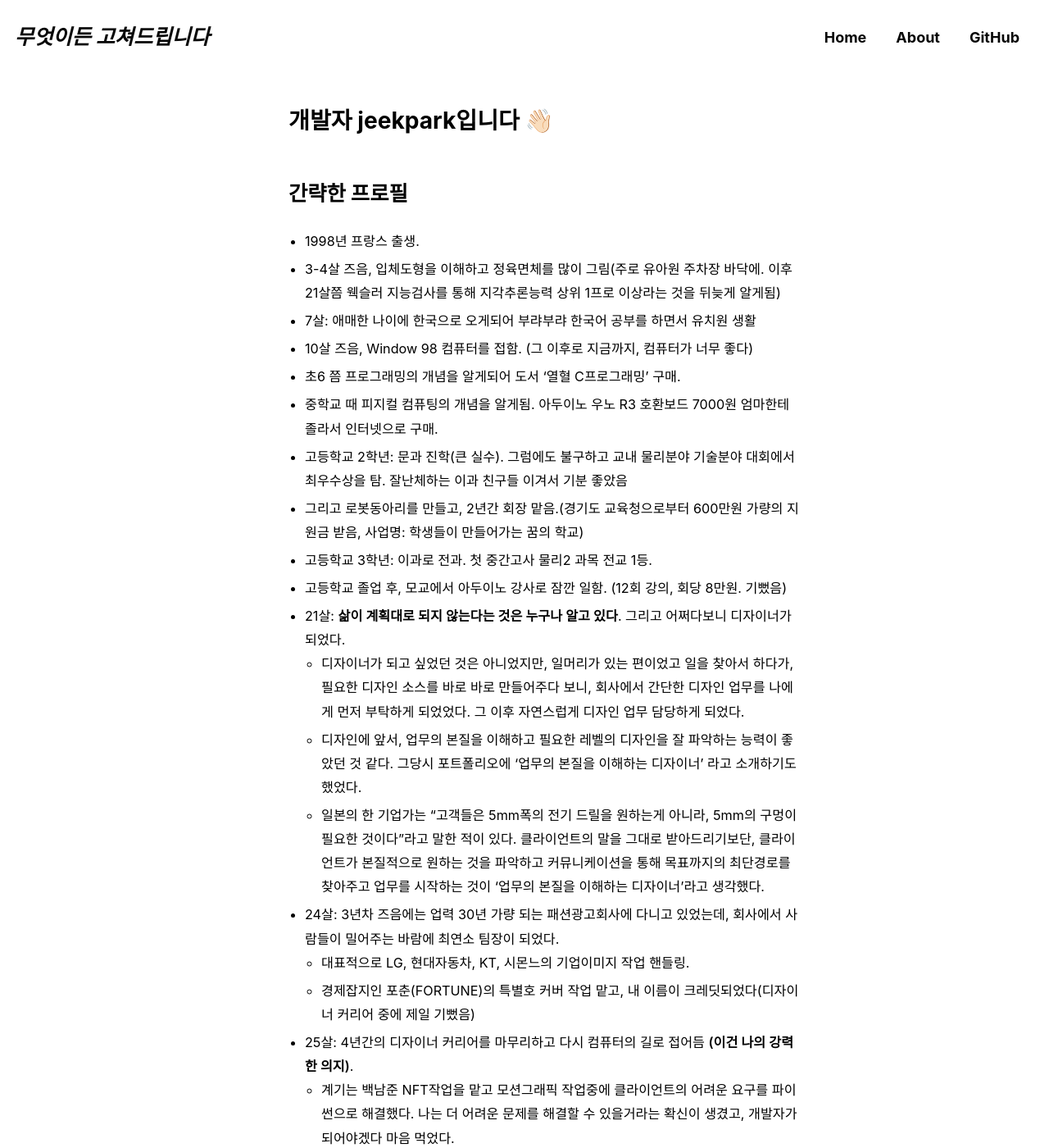
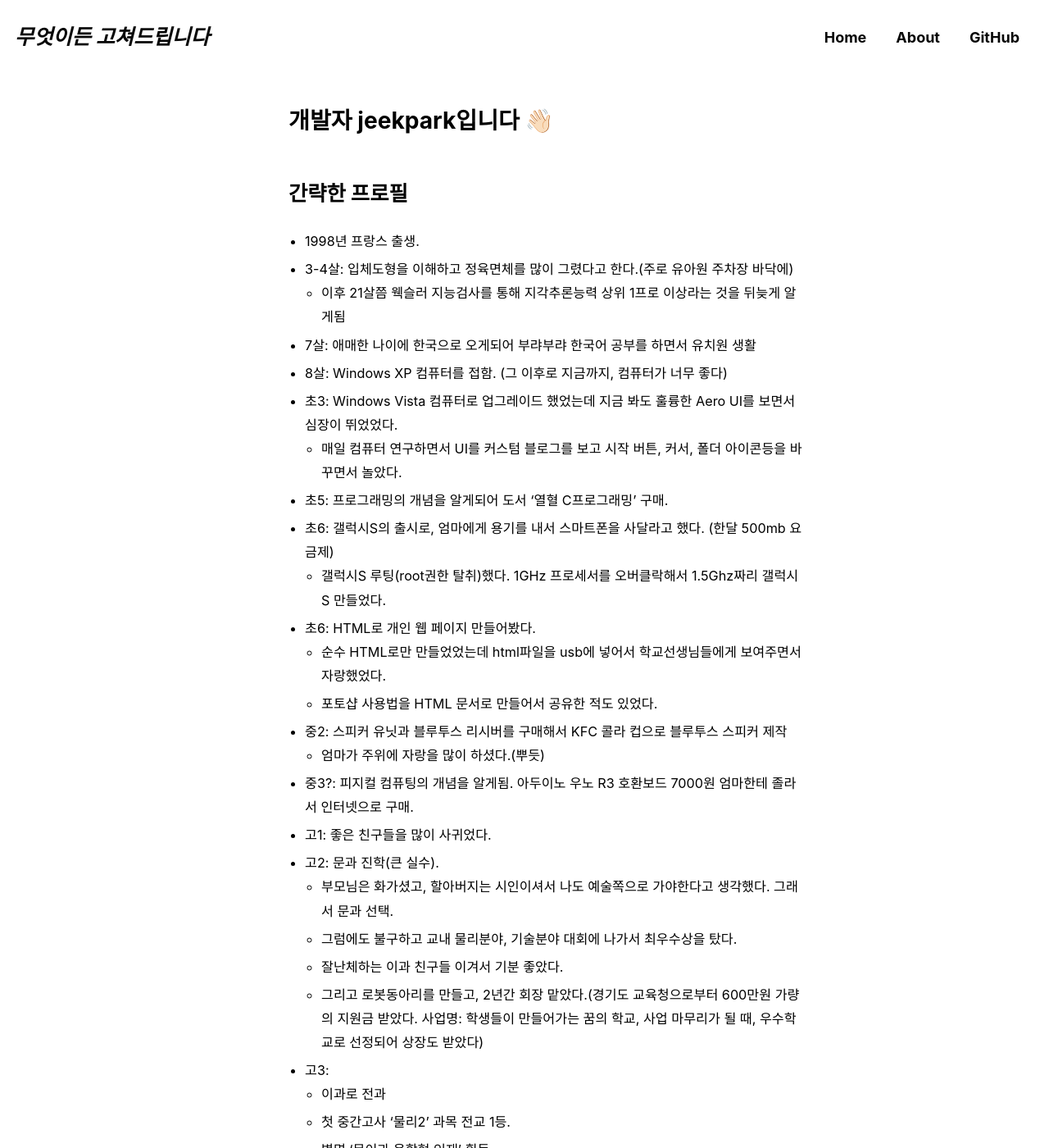
Before and after one commit to jeekpark/jeekpark.github.io, a Jekyll site: the page built from _pages/about.md, in a window 1280 px wide and 1400 px high. Shown: the whole window at 82% size. Built offline with Jekyll 4.4.1, drawn with Linux system fonts in a browser that asks for light colours; cached includes are drawn as plain includes; some web fonts are replaced; some of the changed text lies outside the part shown.

Commit message:
Update about.md

```diff
--- a/_pages/about.md
+++ b/_pages/about.md
@@ -8,18 +8,35 @@ comments: false
 # 간략한 프로필
 
 - 1998년 프랑스 출생.
-- 3-4살 즈음, 입체도형을 이해하고 정육면체를 많이 그림(주로 유아원 주차장 바닥에. 이후 21살쯤 웩슬러 지능검사를 통해 지각추론능력 상위 1프로 이상라는 것을 뒤늦게 알게됨)
+- 3-4살: 입체도형을 이해하고 정육면체를 많이 그렸다고 한다.(주로 유아원 주차장 바닥에)
+    - 이후 21살쯤 웩슬러 지능검사를 통해 지각추론능력 상위 1프로 이상라는 것을 뒤늦게 알게됨
 - 7살: 애매한 나이에 한국으로 오게되어 부랴부랴 한국어 공부를 하면서 유치원 생활
-- 10살 즈음, Window 98 컴퓨터를 접함. (그 이후로 지금까지, 컴퓨터가 너무 좋다)
-- 초6 쯤 프로그래밍의 개념을 알게되어 도서 '열혈 C프로그래밍' 구매.
-- 중학교 때 피지컬 컴퓨팅의 개념을 알게됨. 아두이노 우노 R3 호환보드 7000원 엄마한테 졸라서 인터넷으로 구매.
-- 고등학교 2학년: 문과 진학(큰 실수). 그럼에도 불구하고 교내 물리분야 기술분야 대회에서 최우수상을 탐. 잘난체하는 이과 친구들 이겨서 기분 좋았음
-- 그리고 로봇동아리를 만들고, 2년간 회장 맡음.(경기도 교육청으로부터 600만원 가량의 지원금 받음, 사업명: 학생들이 만들어가는 꿈의 학교)
-- 고등학교 3학년: 이과로 전과. 첫 중간고사 물리2 과목 전교 1등.
-- 고등학교 졸업 후, 모교에서 아두이노 강사로 잠깐 일함. (12회 강의, 회당 8만원. 기뻤음)
+- 8살: Windows XP 컴퓨터를 접함. (그 이후로 지금까지, 컴퓨터가 너무 좋다)
+- 초3: Windows Vista 컴퓨터로 업그레이드 했었는데 지금 봐도 훌륭한 Aero UI를 보면서 심장이 뛰었었다.
+    - 매일 컴퓨터 연구하면서 UI를 커스텀 블로그를 보고 시작 버튼, 커서, 폴더 아이콘등을 바꾸면서 놀았다.
+- 초5: 프로그래밍의 개념을 알게되어 도서 '열혈 C프로그래밍' 구매.
+- 초6: 갤럭시S의 출시로, 엄마에게 용기를 내서 스마트폰을 사달라고 했다. (한달 500mb 요금제)
+    - 갤럭시S 루팅(root권한 탈취)했다. 1GHz 프로세서를 오버클락해서 1.5Ghz짜리 갤럭시S 만들었다.
+- 초6: HTML로 개인 웹 페이지 만들어봤다.
+    - 순수 HTML로만 만들었었는데 html파일을 usb에 넣어서 학교선생님들에게 보여주면서 자랑했었다.
+    - 포토샵 사용법을 HTML 문서로 만들어서 공유한 적도 있었다.
+- 중2: 스피커 유닛과 블루투스 리시버를 구매해서 KFC 콜라 컵으로 블루투스 스피커 제작
+    - 엄마가 주위에 자랑을 많이 하셨다.(뿌듯)
+- 중3?: 피지컬 컴퓨팅의 개념을 알게됨. 아두이노 우노 R3 호환보드 7000원 엄마한테 졸라서 인터넷으로 구매.
+- 고1: 좋은 친구들을 많이 사귀었다.
+- 고2: 문과 진학(큰 실수).
+    - 부모님은 화가셨고, 할아버지는 시인이셔서 나도 예술쪽으로 가야한다고 생각했다. 그래서 문과 선택.
+    - 그럼에도 불구하고 교내 물리분야, 기술분야 대회에 나가서 최우수상을 탔다.
+    - 잘난체하는 이과 친구들 이겨서 기분 좋았다.
+    - 그리고 로봇동아리를 만들고, 2년간 회장 맡았다.(경기도 교육청으로부터 600만원 가량의 지원금 받았다. 사업명: 학생들이 만들어가는 꿈의 학교, 사업 마무리가 될 때, 우수학교로 선정되어 상장도 받았다)
+- 고3:
+    - 이과로 전과
+    - 첫 중간고사 '물리2' 과목 전교 1등.
+    - 별명 '문이과 융합형 인재' 획득
+- 고등학교 졸업 후, 모교에서 아두이노 강사로 잠깐 일했다. (12회 강의, 회당 8만원. 기뻤음)
 - 21살: **삶이 계획대로 되지 않는다는 것은 누구나 알고 있다**. 그리고 어쩌다보니 디자이너가 되었다.
     - 디자이너가 되고 싶었던 것은 아니었지만, 일머리가 있는 편이었고 일을 찾아서 하다가, 필요한 디자인 소스를 바로 바로 만들어주다 보니, 회사에서 간단한 디자인 업무를 나에게 먼저 부탁하게 되었었다. 그 이후 자연스럽게 디자인 업무 담당하게 되었다.
-    - 디자인에 앞서, 업무의 본질을 이해하고 필요한 레벨의 디자인을 잘 파악하는 능력이 좋았던 것 같다. 그당시 포트폴리오에 '업무의 본질을 이해하는 디자이너' 라고 소개하기도 했었다.
+    - 디자인에 앞서, 업무의 본질을 이해하고 필요한 디자인을 잘 파악하는 능력이 좋았던 것 같다. 그당시 포트폴리오에 '업무의 본질을 이해하는 디자이너' 라고 소개하기도 했었다.
     - 일본의 한 기업가는 "고객들은 5mm폭의 전기 드릴을 원하는게 아니라, 5mm의 구멍이 필요한 것이다"라고 말한 적이 있다. 클라이언트의 말을 그대로 받아드리기보단, 클라이언트가 본질적으로 원하는 것을 파악하고 커뮤니케이션을 통해 목표까지의 최단경로를 찾아주고 업무를 시작하는 것이 '업무의 본질을 이해하는 디자이너'라고 생각했다.
 - 24살: 3년차 즈음에는 업력 30년 가량 되는 패션광고회사에 다니고 있었는데, 회사에서 사람들이 밀어주는 바람에 최연소 팀장이 되었다.
     - 대표적으로 LG, 현대자동차, KT, 시몬느의 기업이미지 작업 핸들링.
```
